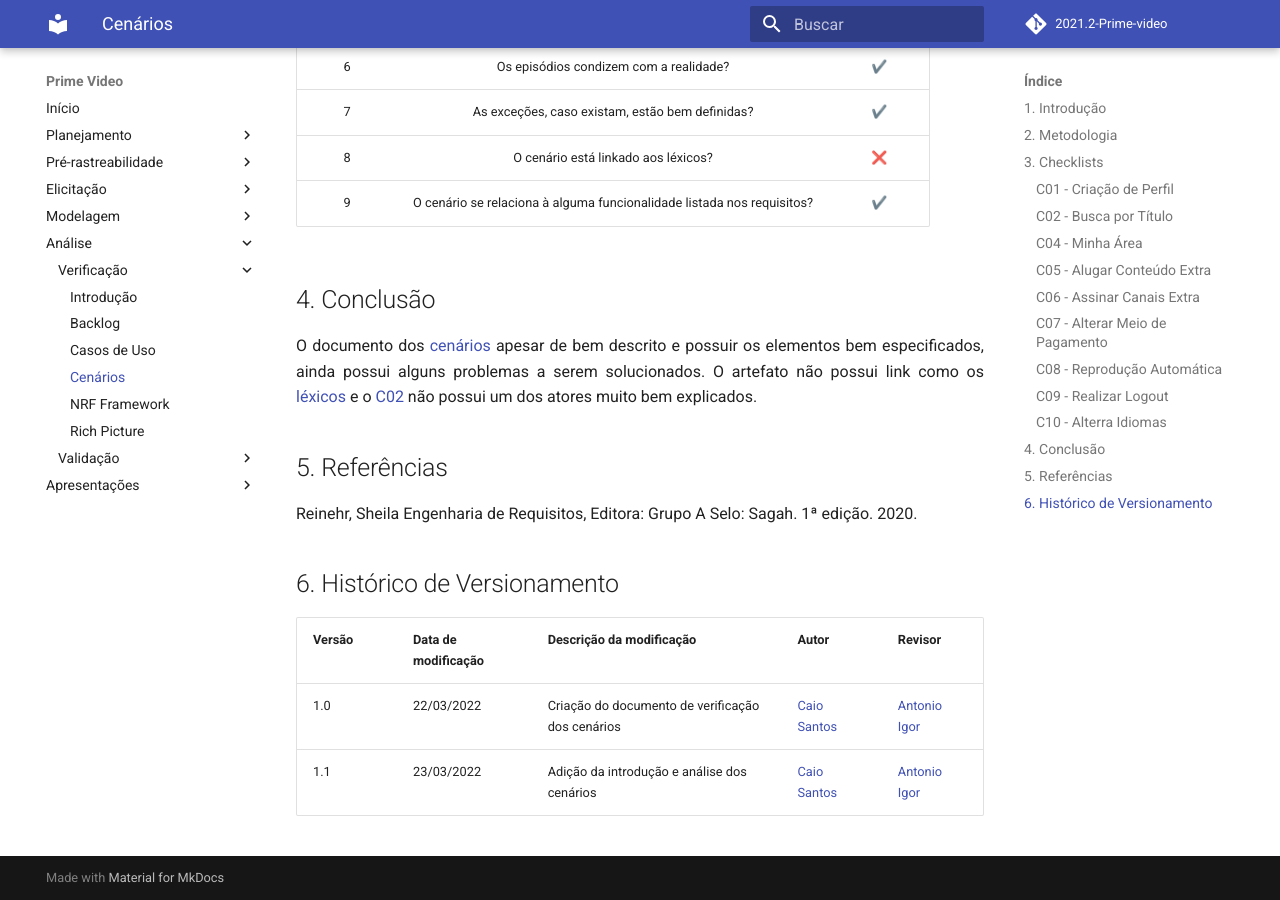
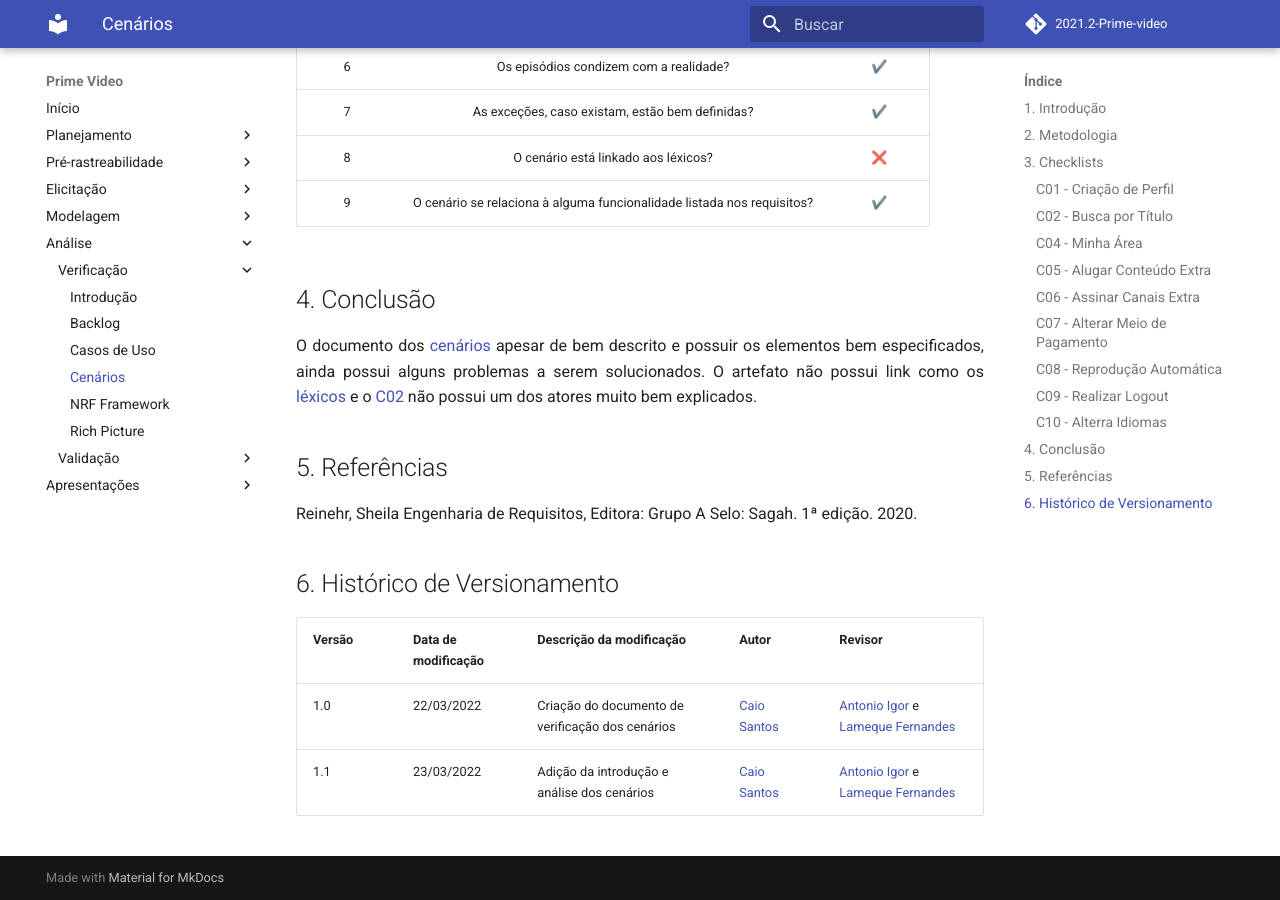
Before and after one commit to Requisitos-de-Software/2021.2-Prime-video, an MkDocs documentation site: the page built from docs/analise/verificacao/cenarios.md, in a window 1280 px wide and 900 px high, scrolled down 6064 px. Built offline with MkDocs 1.6.1 and Material for MkDocs 9.7.7, drawn with Linux system fonts in a browser that asks for light colours; comment, search, counter and statistics services are not loaded.

Commit message:
fix: correcao nos revisores

```diff
--- a/docs/analise/verificacao/cenarios.md
+++ b/docs/analise/verificacao/cenarios.md
@@ -190,5 +190,5 @@
 
 |Versão|Data de modificação|Descrição da modificação|Autor|Revisor|
 |-|-|-|-|-|
-|1.0|22/03/2022|Criação do documento de verificação dos cenários|[Caio Santos](https://github.com/caiobsantos)| [Antonio Igor](https://github.com/antonioigorcarvalho) |
-|1.1|23/03/2022|Adição da introdução e análise dos cenários|[Caio Santos](https://github.com/caiobsantos)| [Antonio Igor](https://github.com/antonioigorcarvalho) |
+|1.0|22/03/2022|Criação do documento de verificação dos cenários|[Caio Santos](https://github.com/caiobsantos)| [Antonio Igor](https://github.com/antonioigorcarvalho) e [Lameque Fernandes](https://github.com/lamequefernandes) |
+|1.1|23/03/2022|Adição da introdução e análise dos cenários|[Caio Santos](https://github.com/caiobsantos)| [Antonio Igor](https://github.com/antonioigorcarvalho) e [Lameque Fernandes](https://github.com/lamequefernandes) |
```
